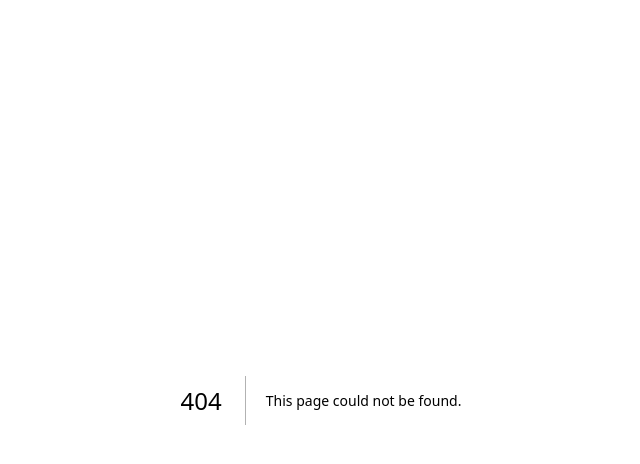
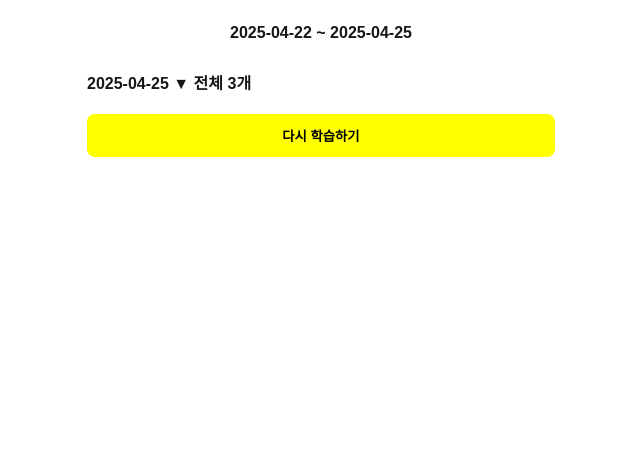
Before and after one commit to buildup1130/next-question-frontend, a Next.js app in the folder class/: page /WrongNote in a window 1280 px wide. Before the commit this address had no page. Shown: the top 464 px of the page, without its empty margins (319-959 px from the left). Built offline with nearby package versions, Linux system fonts and the light colour scheme.

Commit message:
&WrongNote Design

```diff
--- /dev/null
+++ b/class/src/components/unit/WrongNote/WrongNote.Container.js
@@ -0,0 +1,85 @@
+import { useState } from "react";
+import WrongNotePresenter from "./WrongNote.Presenter";
+
+export default function WrongNoteContainer() {
+  const [selectedDateRange, setSelectedDateRange] = useState({
+    start: "2025-04-22",
+    end: "2025-04-25",
+  });
+
+  const [selectedQuestion, setSelectedQuestion] = useState(null);
+  const [isModalOpen, setModalOpen] = useState(false);
+  const [showAnswer, setShowAnswer] = useState(false);
+
+  const [openSections, setOpenSections] = useState({});
+
+  const toggleSection = (date) => {
+    setOpenSections((prev) => ({
+      ...prev,
+      [date]: !prev[date],
+    }));
+  };
+
+  const dummyData = [
+    {
+      date: "2025-04-25",
+      questions: [
+        {
+          id: 1,
+          type: "객관식",
+          title: "컴퓨터 성능 향상과 관련 없는 기술은?",
+          fullText:
+            "다음 중 컴퓨터 성능을 향상시키기 위해 설계된 기술이 아닌 것은 무엇인가요?",
+          options: [
+            "1 캐시 메모리",
+            "2 멀티코어 CPU",
+            "3 저해상도 디스플레이",
+            "4 SSD 저장장치",
+            "5 파이프라이닝",
+          ],
+          answer: "3 저해상도 디스플레이",
+        },
+        {
+          id: 2,
+          type: "O/X",
+          title: "RAM은 휘발성 메모리이다.",
+          fullText:
+            "RAM은 전원이 꺼지면 저장된 내용이 사라지는 휘발성 메모리이다.",
+          options: ["O", "X"],
+          answer: "O",
+        },
+        {
+          id: 3,
+          type: "빈칸",
+          title: "운영체제는 컴퓨터의 ___를 관리한다.",
+          fullText:
+            "운영체제는 컴퓨터의 하드웨어와 소프트웨어 자원을 관리하고, 사용자와 컴퓨터 간의 인터페이스 역할을 한다. 빈칸에 들어갈 말은?",
+          options: [],
+          answer: "자원",
+        },
+      ],
+    },
+  ];
+
+  const handleQuestionClick = (question) => {
+    setSelectedQuestion(question);
+    setModalOpen(true);
+    setShowAnswer(false);
+  };
+
+  return (
+    <WrongNotePresenter
+      selectedDateRange={selectedDateRange}
+      setSelectedDateRange={setSelectedDateRange}
+      data={dummyData}
+      onQuestionClick={handleQuestionClick}
+      isModalOpen={isModalOpen}
+      selectedQuestion={selectedQuestion}
+      setModalOpen={setModalOpen}
+      showAnswer={showAnswer}
+      setShowAnswer={setShowAnswer}
+      openSections={openSections}
+      toggleSection={toggleSection}
+    />
+  );
+}
--- /dev/null
+++ b/class/src/components/unit/WrongNote/WrongNote.Presenter.js
@@ -0,0 +1,115 @@
+import {
+  Wrapper,
+  DateHeader,
+  Section,
+  QuestionItem,
+  DateTitle,
+  AgainButton,
+  ModalBackdrop,
+  ModalContent,
+  ModalButtons,
+  ModalButton,
+  OptionList,
+  OptionItem,
+  AnswerBox,
+} from "./WrongNote.Styles";
+
+export default function WrongNotePresenter({
+  selectedDateRange,
+  data,
+  onQuestionClick,
+  isModalOpen,
+  selectedQuestion,
+  setModalOpen,
+  showAnswer,
+  setShowAnswer,
+  openSections,
+  toggleSection,
+}) {
+  return (
+    <Wrapper>
+      <DateHeader>
+        {selectedDateRange.start} ~ {selectedDateRange.end}
+      </DateHeader>
+
+      {data.map((day) => (
+        <Section key={day.date}>
+          <DateTitle onClick={() => toggleSection(day.date)}>
+            {day.date} {openSections[day.date] ? "▲" : "▼"} 전체{" "}
+            {day.questions.length}개
+          </DateTitle>
+
+          {openSections[day.date] &&
+            day.questions.map((q) => (
+              <QuestionItem key={q.id} onClick={() => onQuestionClick(q)}>
+                <span className="title">{q.title}</span>
+                <span className="type">{q.type}</span>
+              </QuestionItem>
+            ))}
+        </Section>
+      ))}
+
+      <AgainButton>다시 학습하기</AgainButton>
+
+      {isModalOpen && selectedQuestion && (
+        <ModalBackdrop
+          onClick={() => {
+            setModalOpen(false);
+            setShowAnswer(false);
+          }}
+        >
+          <ModalContent onClick={(e) => e.stopPropagation()}>
+            {/* 문제 유형 + 문제 내용 */}
+            <div>
+              <strong>
+                {selectedQuestion.type === "객관식"
+                  ? "객관식 문제"
+                  : selectedQuestion.type === "O/X"
+                  ? "O/X 문제"
+                  : "빈칸 문제"}
+              </strong>
+              <p>
+                {selectedQuestion.type === "빈칸"
+                  ? selectedQuestion.title
+                  : selectedQuestion.fullText}
+              </p>
+            </div>
+
+            {/* 보기 (조건 분기) */}
+            {selectedQuestion.type === "객관식" &&
+              selectedQuestion.options.length > 0 && (
+                <div>
+                  <strong>보기</strong>
+                  <OptionList>
+                    {selectedQuestion.options.map((option, idx) => (
+                      <OptionItem key={idx}>{option}</OptionItem>
+                    ))}
+                  </OptionList>
+                </div>
+              )}
+
+            {/* 버튼 */}
+            <ModalButtons>
+              <ModalButton
+                onClick={() => {
+                  setModalOpen(false);
+                  setShowAnswer(false);
+                }}
+              >
+                취소
+              </ModalButton>
+              <ModalButton onClick={() => setShowAnswer(true)}>
+                정답 보기
+              </ModalButton>
+            </ModalButtons>
+
+            {/* 정답 표시 */}
+            {showAnswer && (
+              <AnswerBox>정답: {selectedQuestion.answer}</AnswerBox>
+            )}
+          </ModalContent>
+        </ModalBackdrop>
+      )}
+    </Wrapper>
+  );
+}
--- /dev/null
+++ b/class/src/components/unit/WrongNote/WrongNote.Styles.js
@@ -0,0 +1,109 @@
+import styled from "styled-components";
+
+export const Wrapper = styled.div`
+  padding: 16px;
+  max-width: 500px;
+  width: 100%;
+  margin: 0 auto;
+  box-sizing: border-box;
+`;
+
+export const DateHeader = styled.div`
+  text-align: center;
+  font-weight: bold;
+  padding: 8px;
+`;
+
+export const Section = styled.div`
+  margin-top: 20px;
+`;
+
+export const QuestionItem = styled.div`
+  display: flex;
+  justify-content: space-between;
+  align-items: center;
+  padding: 6px 0;
+  border-bottom: 1px solid #eee;
+  cursor: pointer;
+
+  span.title {
+    overflow: hidden;
+    text-overflow: ellipsis;
+    white-space: nowrap;
+    flex: 1;
+  }
+
+  span.type {
+    flex-shrink: 0;
+    margin-left: 12px;
+    color: #888;
+  }
+`;
+
+export const DateTitle = styled.div`
+  font-weight: bold;
+  margin-bottom: 4px;
+  cursor: pointer;
+  user-select: none;
+`;
+
+export const AgainButton = styled.button`
+  width: 100%;
+  padding: 12px;
+  background: yellow;
+  border: none;
+  border-radius: 8px;
+  margin-top: 16px;
+  font-weight: bold;
+`;
+
+export const ModalBackdrop = styled.div`
+  position: fixed;
+  top: 0;
+  left: 0;
+  width: 100%;
+  height: 100%;
+  background: rgba(0, 0, 0, 0.5);
+`;
+
+export const ModalContent = styled.div`
+  background: white;
+  padding: 20px;
+  margin: 10% auto;
+  width: 100%;
+  max-width: 500px;
+  border-radius: 12px;
+`;
+
+export const ModalButtons = styled.div`
+  display: flex;
+  justify-content: space-between;
+  margin-top: 20px;
+`;
+
+export const ModalButton = styled.button`
+  padding: 8px 16px;
+  border-radius: 8px;
+  border: none;
+`;
+
+export const OptionList = styled.ul`
+  list-style-type: none;
+  padding-left: 0;
+  margin-top: 8px;
+`;
+
+export const OptionItem = styled.li`
+  margin-bottom: 6px;
+  font-size: 14px;
+  line-height: 1.5;
+`;
+
+export const AnswerBox = styled.div`
+  margin-top: 16px;
+  padding: 12px;
+  background: #f5f5f5;
+  border-radius: 8px;
+  font-weight: bold;
+  color: #333;
+`;
--- /dev/null
+++ b/class/src/pages/WrongNote/index.js
@@ -0,0 +1,5 @@
+import WrongNoteContainer from "@/components/unit/WrongNote/WrongNote.Container";
+
+export default function WrongNotePage() {
+  return <WrongNoteContainer />;
+}
```
Also changed, not shown: class/src/components/common/BookShelf/BookShelf.Container.js (+19 -14 lines), class/src/utils/WrongNoteManager.js (added, +32 -0 lines).
